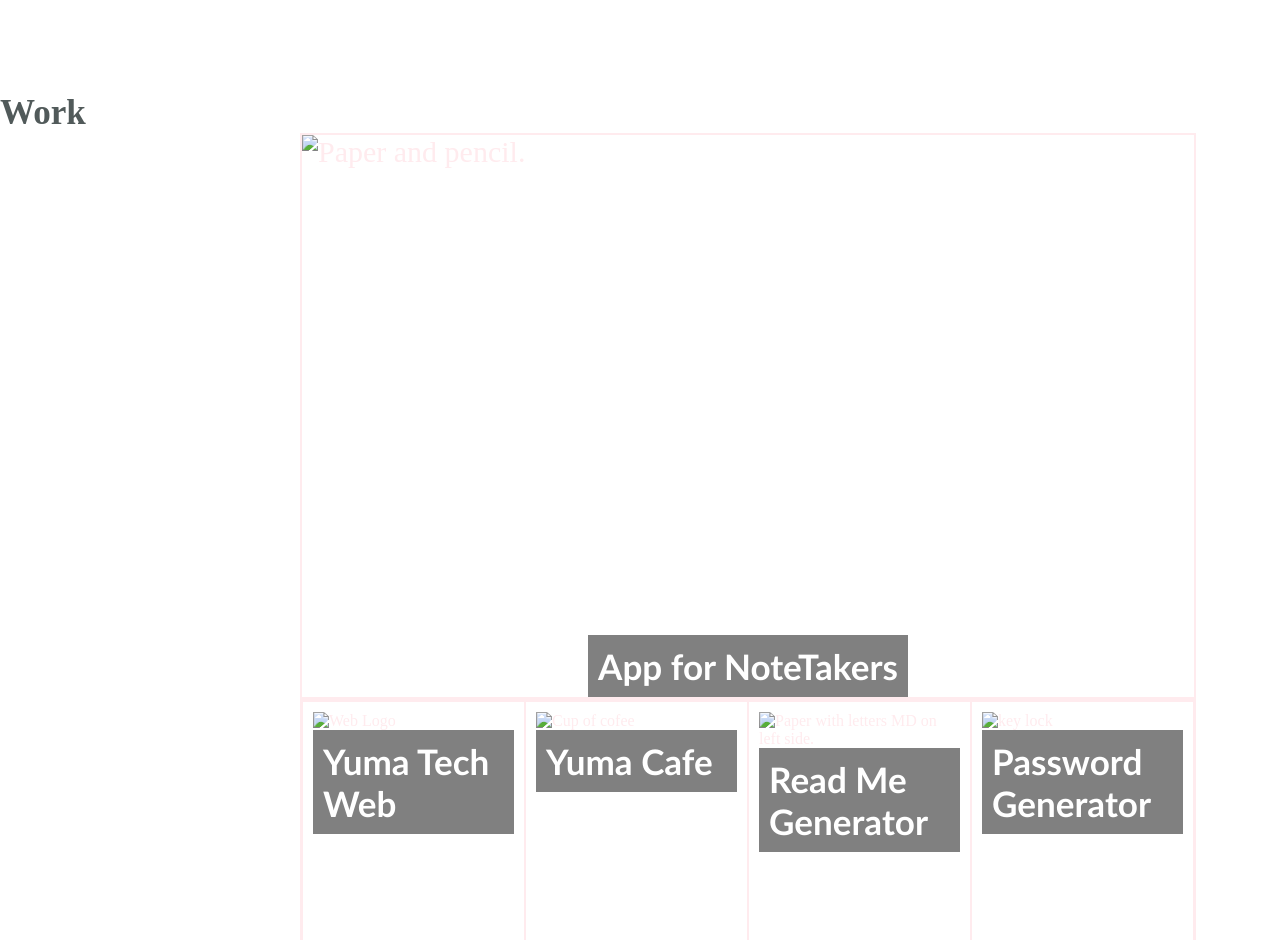
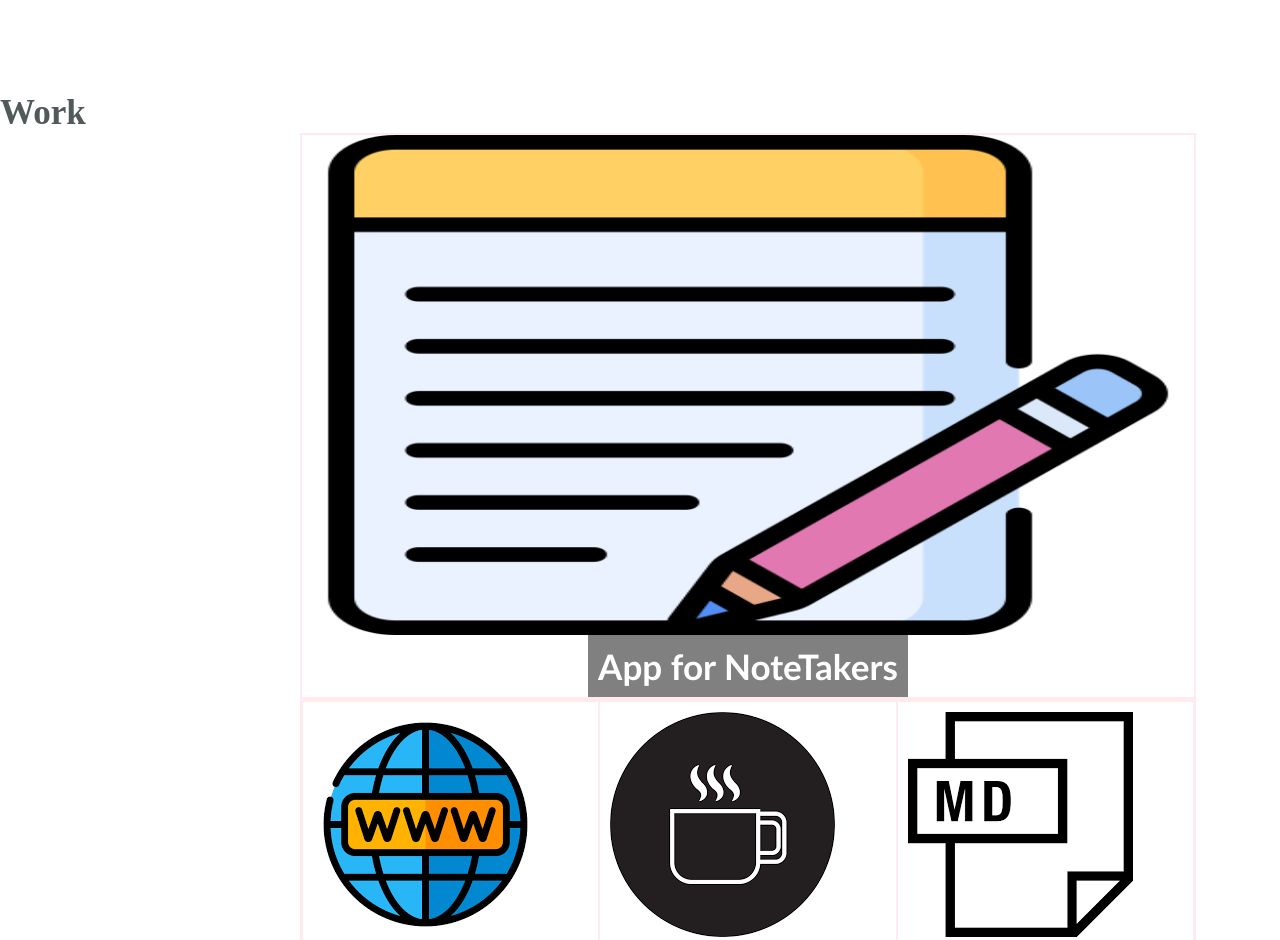
Before and after one commit to mariop578/portfolio-website, a plain HTML site: page index.html in a window 1280 px wide. Shown: the part 540-1480 px from the top of the page. Drawn offline with Linux system fonts and the light colour scheme; the site is published under a folder, as on GitHub Pages, so addresses that start at the root find nothing.

Commit message:
Properly Linked Styles

```diff
--- a/index.html
+++ b/index.html
@@ -38,7 +38,7 @@
     <section class="work" id="work">
       <h3>Work</h3>
       <div class="mainProject">
-        <img src="/assets/notes.png" alt="Paper and pencil." />
+        <img src="./assets/notes.png" alt="Paper and pencil." />
         <div class="text">
           <h3>
             <a
@@ -52,7 +52,7 @@
     </section>
     <section class="projects">
       <div class="project">
-        <img src="/assets/web.png" alt="Web Logo" />
+        <img src="./assets/web.png" alt="Web Logo" />
         <div class="text">
           <h3>
             <a
@@ -64,7 +64,7 @@
         </div>
       </div>
       <div class="project">
-        <img src="/assets/cafe.png" alt="Cup of cofee" />
+        <img src="./assets/cafe.png" alt="Cup of cofee" />
         <div class="text">
           <h3>
             <a href="https://ycafe-e3354edf270c.herokuapp.com/" class="link"
@@ -74,7 +74,7 @@
         </div>
       </div>
       <div class="project">
-        <img src="/assets/md.png" alt="Paper with letters MD on left side." />
+        <img src="./assets/md.png" alt="Paper with letters MD on left side." />
         <div class="text">
           <h3>
             <a href="https://github.com/mariop578/readme-generator" class="link"
@@ -84,7 +84,7 @@
         </div>
       </div>
       <div class="project">
-        <img src="/assets/password.png" alt="key lock" />
+        <img src="./assets/password.png" alt="key lock" />
         <div class="text">
           <h3>
             <a
```
